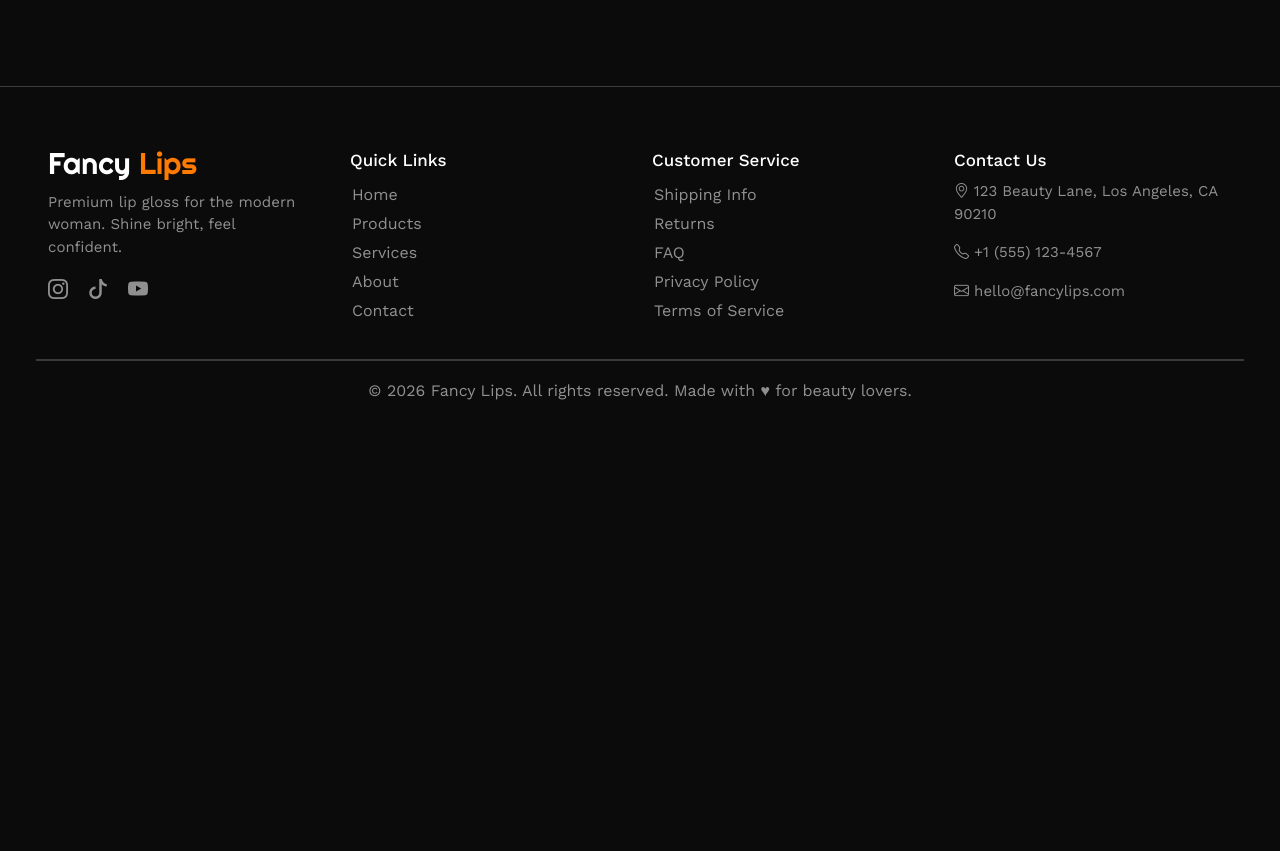
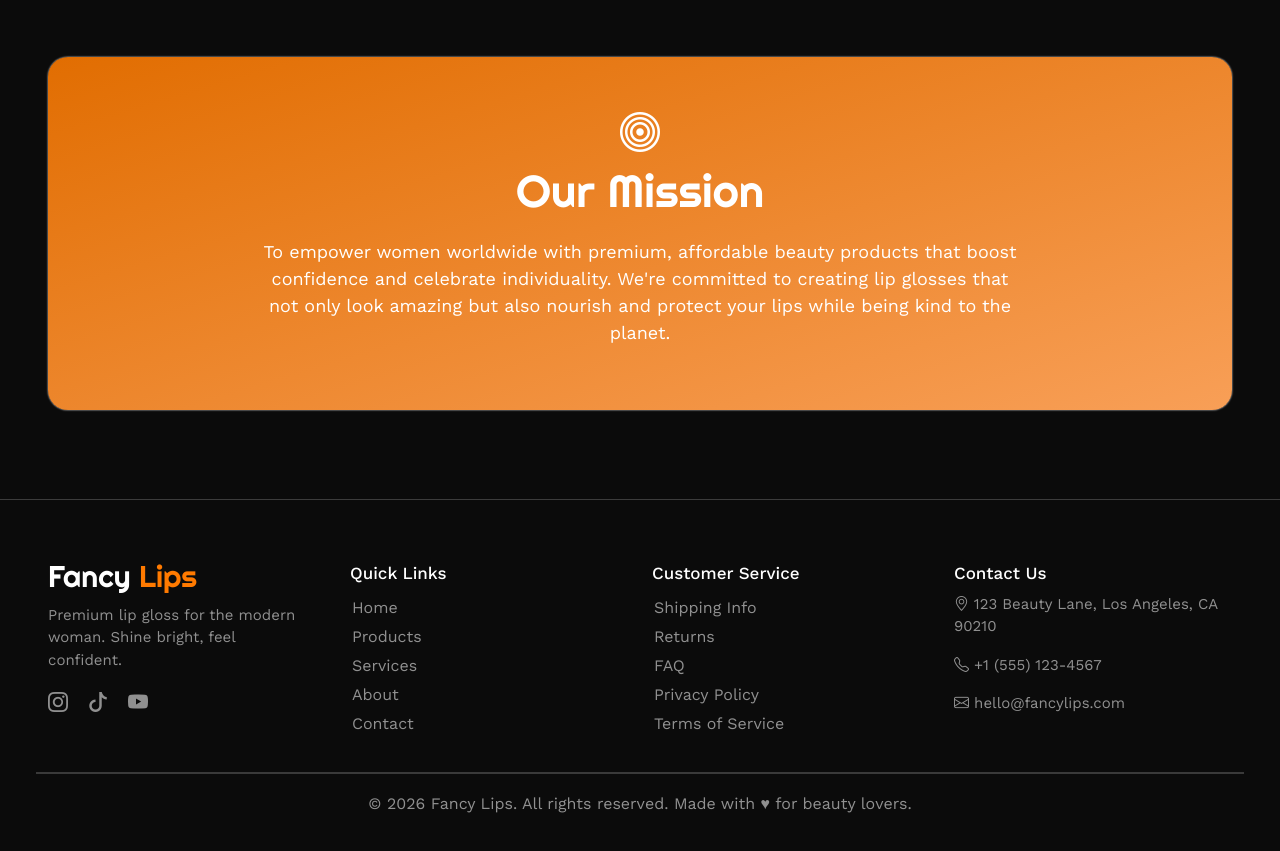
Before and after one commit to La-Pheme456/Fancy-lips, a plain HTML site: page about.html in a window 1280 px wide. Shown: the part 3076-3927 px from the top of the page. Before the commit the page ends 3534 px from the top, so only its background shows below. Drawn offline with nearby package versions, Linux system fonts and the light colour scheme.

Commit message:
Update website

```diff
--- a/about.html
+++ b/about.html
@@ -166,7 +166,6 @@
             </div>
         </div>
     </section>
-
     <section id="team">
         <div class="heading mb-5">
             <h2 class="fs-1">Meet the <span>Team</span></h2>
@@ -202,6 +201,11 @@
                         </div>
                     </div>
                 </div>
+            </div>
+            <div class="mission">
+                <i class="bi bi-bullseye"></i>
+                <h2>Our Mission</h2>
+                <p>To empower women worldwide with premium, affordable beauty products that boost<br> confidence and celebrate individuality. We're committed to creating lip glosses that<br> not only look amazing but also nourish and protect your lips while being kind to the<br> planet.</p>
             </div>
         </div>
     </section>
--- a/css/style.css
+++ b/css/style.css
@@ -582,8 +582,6 @@ header nav .menu-content .cart a:hover {
     color: var(--gray);
     font-size: 16px;
 }
-
-
 .timeline {
     width: 80%;
     margin: auto;
@@ -662,6 +660,28 @@ header nav .menu-content .cart a:hover {
     margin-top: -6px;
     color: var(--orange);
 }
+#team .mission {
+    box-shadow: 0 0 1.9px rgba(255, 255, 255, 5);
+    text-align: center;
+    margin-top: 60px;
+    background: linear-gradient(to bottom right, #ff7b00e0, #f89f57);
+    padding: 4% 6%;
+    border-radius: 20px;
+}
+#team .mission i {
+    font-size: 40px;
+}
+#team .mission h2 {
+    font-family: var(--righteous);
+    font-size: 45px;
+    font-weight: 500;
+
+}
+#team .mission p {
+    margin-top: 20px;
+    font-size: 18px;
+}
+
 
 
 
```
